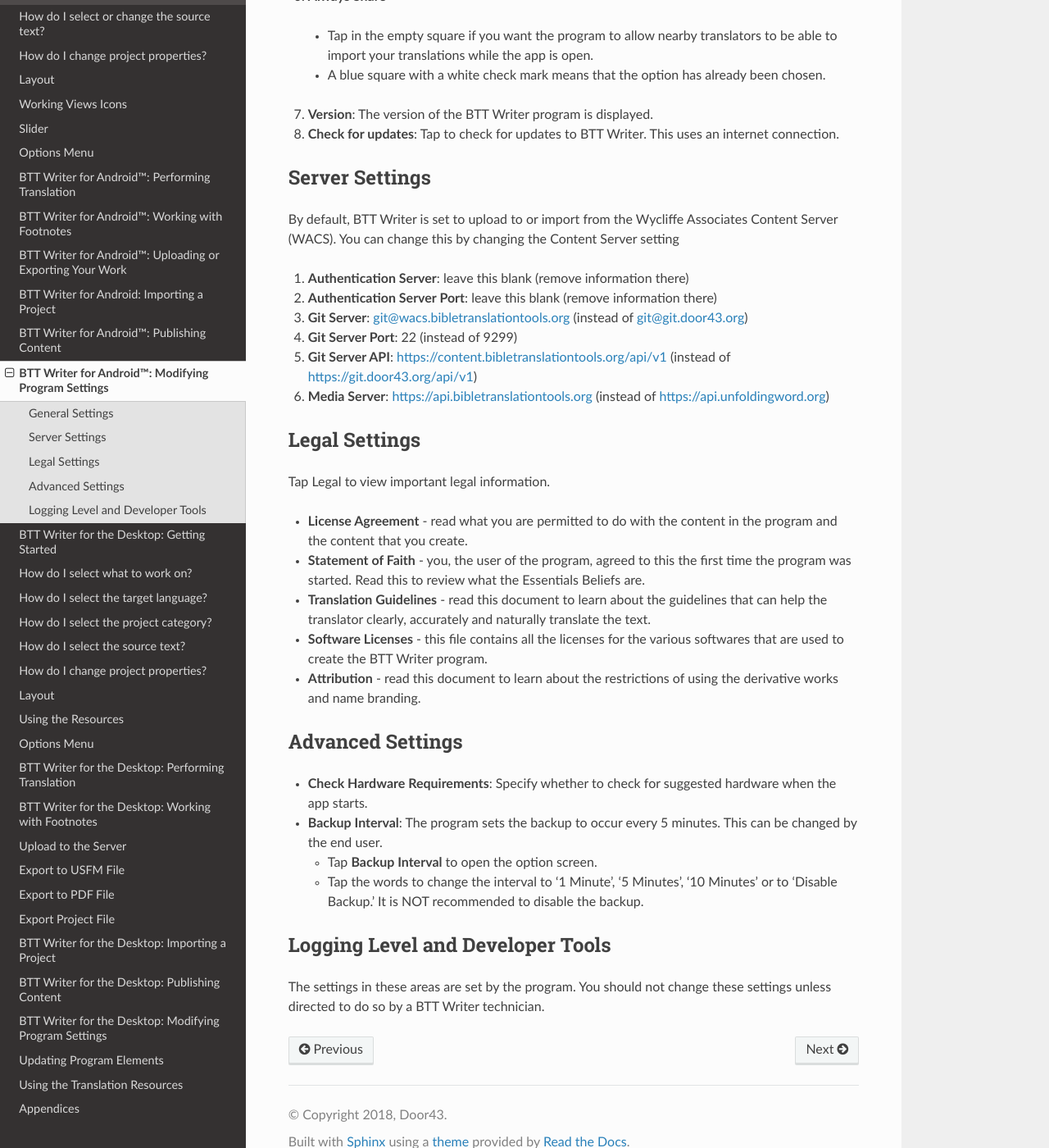
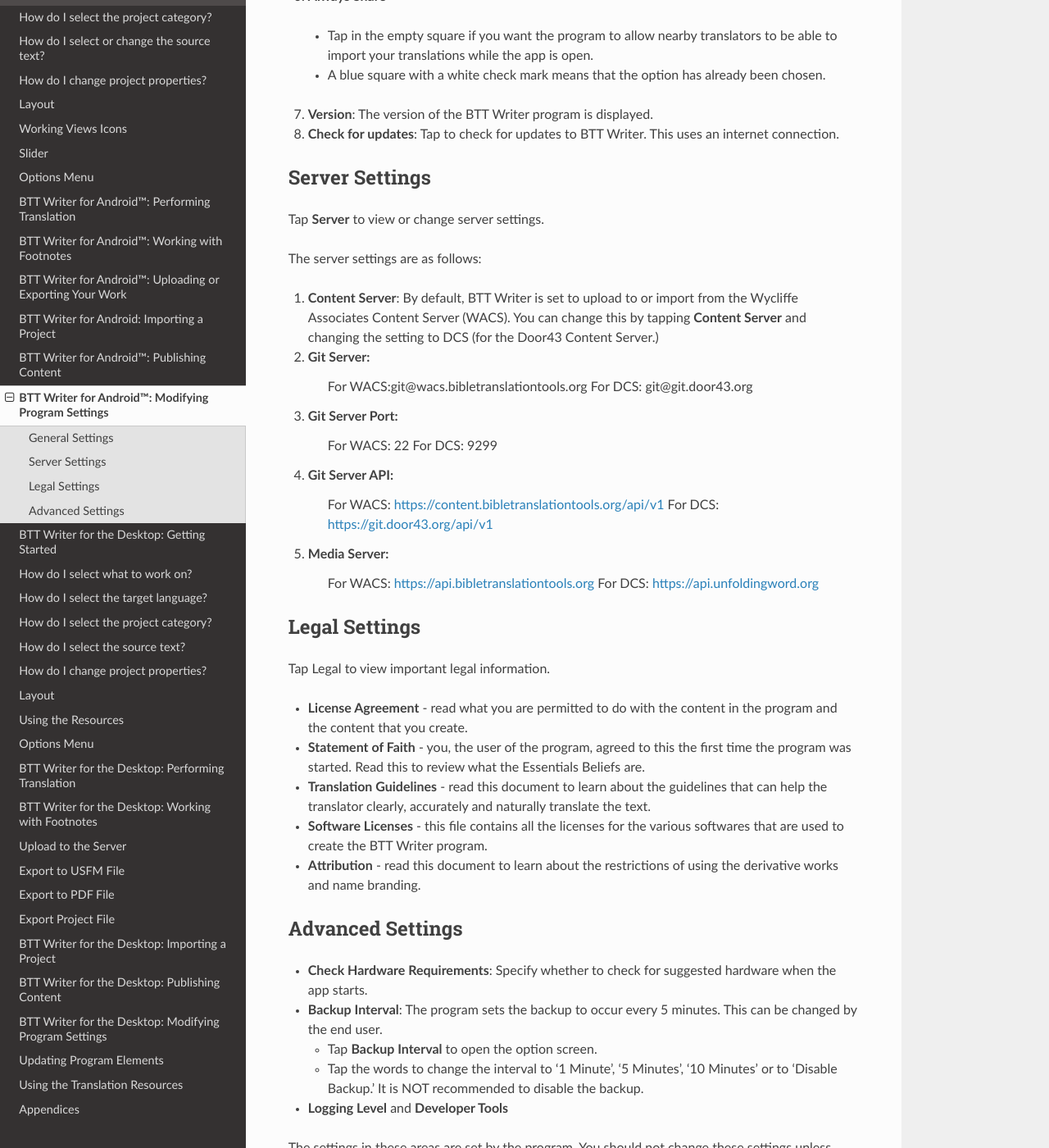
Before and after one commit to mondele/btt-writer-docs, a Sphinx documentation site: the page built from docs/tSettings.rst, in a window 1280 px wide and 1400 px high, scrolled down 1810 px. Shown: the whole window at 82% size. Built offline with Sphinx 7.4.7 and the Read the Docs theme 2.0.0, drawn with Linux system fonts in a browser that asks for light colours; pages that are not in the unit, such as notebooks, are missing from menus; some of the changed text lies outside the part shown.

Commit message:
Update tSettings.rst

```diff
--- a/docs/tSettings.rst
+++ b/docs/tSettings.rst
@@ -26,9 +26,9 @@
 General Settings
 -----------------
 
-Tap General to view or change general settings.
+Tap **General** to view or change general settings.
 
-The General settings are as follows:
+The general settings are as follows:
 
 1.	**Device name**
 
@@ -79,20 +79,27 @@
 Server Settings
 ---------------
 
-By default, BTT Writer is set to upload to or import from the Wycliffe Associates Content Server (WACS). You can change this by
-changing the Content Server setting
+Tap **Server** to view or change server settings.
 
-1. **Authentication Server**: leave this blank (remove information there)
+The server settings are as follows:
 
-2. **Authentication Server Port**: leave this blank (remove information there)
+1. **Content Server**: By default, BTT Writer is set to upload to or import from the Wycliffe Associates Content Server (WACS). You can change this by tapping **Content Server** and changing the setting to DCS (for the Door43 Content Server.)
 
-3. **Git Server**: git@wacs.bibletranslationtools.org (instead of git@git.door43.org)
+2. **Git Server**:
+     For WACS:git@wacs.bibletranslationtools.org
+     For DCS: git@git.door43.org
 
-4. **Git Server Port**: 22 (instead of 9299)
+3. **Git Server Port**:
+     For WACS: 22
+     For DCS: 9299
 
-5. **Git Server API**: https://content.bibletranslationtools.org/api/v1 (instead of https://git.door43.org/api/v1)
+4. **Git Server API**:
+     For WACS: https://content.bibletranslationtools.org/api/v1
+     For DCS: https://git.door43.org/api/v1
 
-6. **Media Server**: https://api.bibletranslationtools.org (instead of https://api.unfoldingword.org)
+5. **Media Server**:
+     For WACS: https://api.bibletranslationtools.org
+     For DCS: https://api.unfoldingword.org
 
 Legal Settings
 --------------
@@ -120,7 +127,6 @@
 
   * Tap the words to change the interval to '1 Minute', '5 Minutes', '10 Minutes' or to 'Disable Backup.' It is NOT recommended to disable the backup.
 
-Logging Level and Developer Tools
----------------------------------
+* **Logging Level** and **Developer Tools**
 
-The settings in these areas are set by the program. You should not change these settings unless directed to do so by a BTT Writer technician.
+The settings in these areas are set by the program. You should not change these settings unless directed to do so by a support technician.
```
